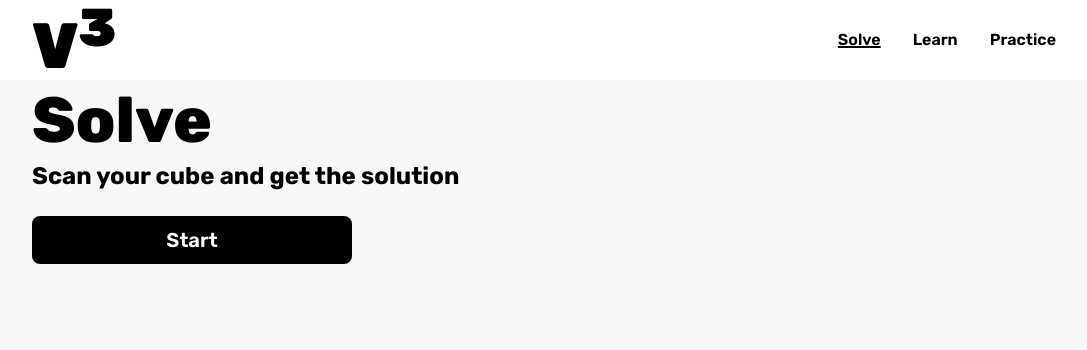
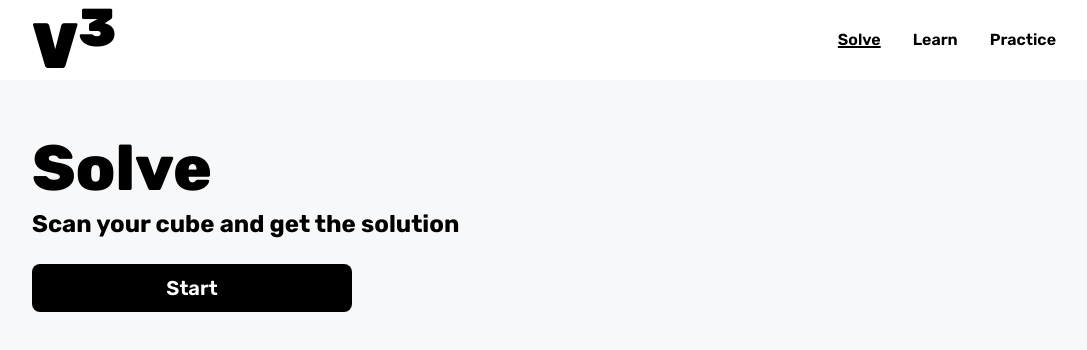
Before and after one commit to yelkhashab/VisionCubed, a React (Create React App) app: page /solve in a window 1280 px wide. Shown: the top 350 px of the page, without its empty margins (96-1183 px from the left). Built offline with nearby package versions, Linux system fonts and the light colour scheme.

Commit message:
Update Solve.scss to include padding for title

```diff
--- a/src/pages/Solve/Solve.scss
+++ b/src/pages/Solve/Solve.scss
@@ -9,6 +9,10 @@
 
     @include desktop {
         padding: 0 10vw;
+    }
+
+    &__title {
+        padding-top: 3rem;
     }
 
     &__button {
```
